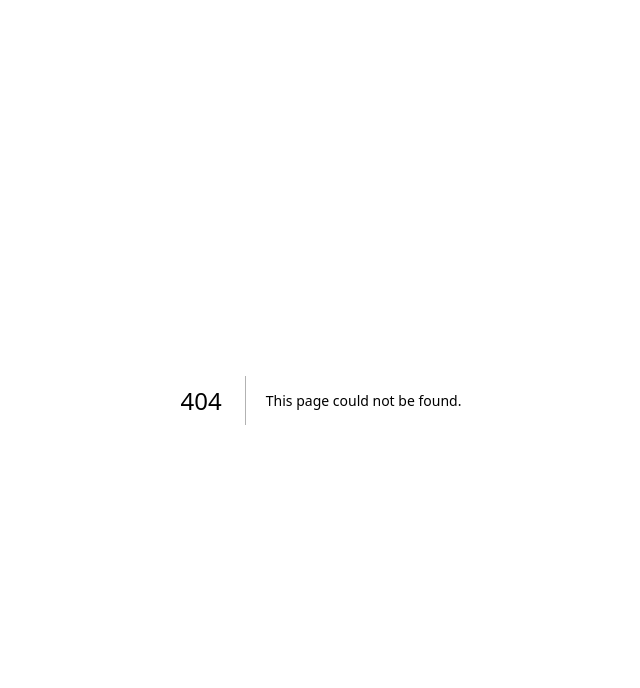
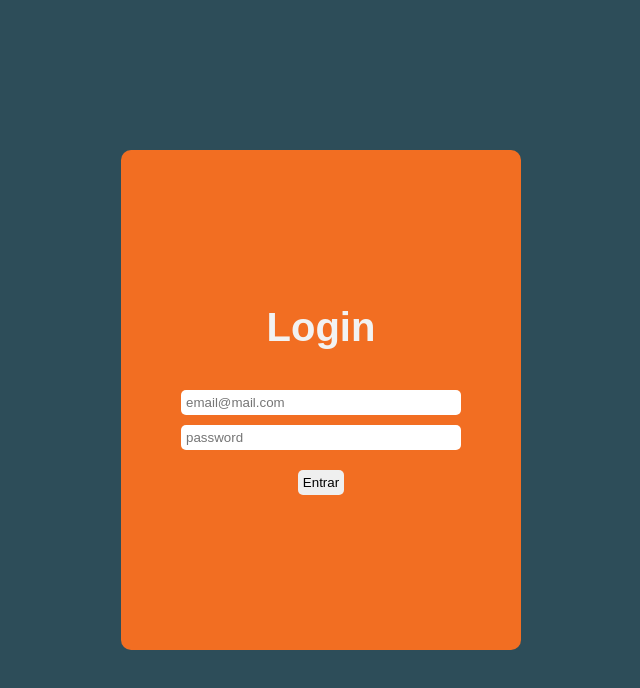
Before and after one commit to bruno-lippert/ordering_system, a Next.js app: page /Login in a window 1280 px wide. Before the commit this address had no page. Shown: the top 688 px of the page, without its empty margins (319-959 px from the left). Built offline with nearby package versions, Linux system fonts and the light colour scheme.

Commit message:
fist commit

```diff
--- a/package.json
+++ b/package.json
@@ -6,10 +6,12 @@
     "start": "next start"
   },
   "dependencies": {
+    "@supabase/supabase-js": "github:supabase/supabase-js",
     "next": "latest",
     "react": "^18.2.0",
     "react-dom": "^18.2.0",
-    "styled-components": "^5.3.5"
+    "styled-components": "^5.3.5",
+    "supabase": "^1.100.1"
   },
   "devDependencies": {
     "@types/node": "^18.0.0",
--- /dev/null
+++ b/pageStyles/login.ts
@@ -0,0 +1,62 @@
+import styled from 'styled-components';
+import { colors, fonts } from '../src/styles/themes/theme';
+
+export const Container = styled.div`
+    display: flex;
+    justify-content: center;
+    align-items: center;
+
+    height: 100vh;
+    background-color: ${colors.quinary};
+
+`;
+
+export const Login = styled.main`
+
+    *{
+        margin: 0;
+        padding: 0;
+    }
+
+    display: flex;
+    justify-content: center;
+    align-items: center;
+    flex-direction: column;
+
+    height: 500px;
+    width: 400px;
+    background-color: ${colors.primary};
+
+    border-radius: 10px;
+
+    gap: 10px;
+
+    input {
+        border: none;
+        padding: 5px;
+        border-radius: 5px;
+    }
+
+    .login {
+        width: 70%;
+    }
+
+    .submit {
+        margin-top: 10px;
+
+        &:hover {
+            cursor: pointer;
+        }
+        &:active {
+            background-color: ${colors.quaternary};
+        }
+    }
+
+    h1 {
+        color: ${colors.tertiary};
+        font-family: ${fonts.arial};
+        font-size: 2.5em;
+
+        margin-bottom: 30px;
+    }
+`;
--- /dev/null
+++ b/pages/Login.tsx
@@ -0,0 +1,26 @@
+import React, { useState } from 'react';
+import * as S from '../pageStyles/login'
+import { Login } from '@/types/Login';
+
+export default function Login() {
+    const [login, setLogin] = useState<Login>({email: '', password: ''})
+
+    const handleEmail = (e: React.ChangeEvent<HTMLInputElement>) => {
+        setLogin({...login, email: e.target.value})
+    }
+
+    const handlePassword = (e: React.ChangeEvent<HTMLInputElement>) => {
+      setLogin({...login, password: e.target.value})
+    }
+
+  return (
+    <S.Container>
+      <S.Login>
+        <h1>Login</h1>
+        <input className='login' type="email" placeholder='email@mail.com' onChange={handleEmail}/>
+        <input className='login' type="password" placeholder='password' onChange={handlePassword}/>
+        <input className='submit' type="submit" value="Entrar"/>
+      </S.Login>
+    </S.Container>
+  );
+}
--- /dev/null
+++ b/src/services/userManagement.ts
@@ -0,0 +1,5 @@
+import supabase from '../database'
+
+export async function userSingIn() {
+
+}
--- /dev/null
+++ b/src/styles/themes/theme.ts
@@ -0,0 +1,16 @@
+export const defaultTheme = {
+
+}
+
+export const colors = {
+    primary: '#F26E22',
+    secondary: '#F2811D',
+    tertiary: '#F2F2F2',
+    quaternary: '#BAD0D9',
+    quinary: '#2D4D59',
+    background: '#10191e'
+}
+
+export const fonts = {
+    arial: 'Arial, Helvetica, sans-serif'
+}
--- /dev/null
+++ b/src/types/Login.ts
@@ -0,0 +1,5 @@
+export type Login = {
+    id?: string,
+    email: string,
+    password: string
+}
```
Also changed, not shown: pageStyles/companyRegistartion.ts (added, +34 -0 lines), pages/CompanyRegistration.tsx (added, +82 -0 lines), src/database.ts (added, +8 -0 lines), src/types/Company.ts (added, +10 -0 lines), 1 other file (tests, documents, lock files or other folders).
